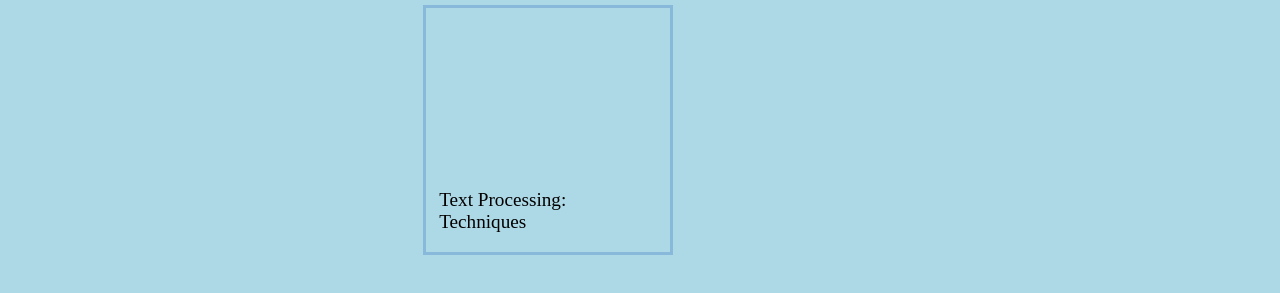
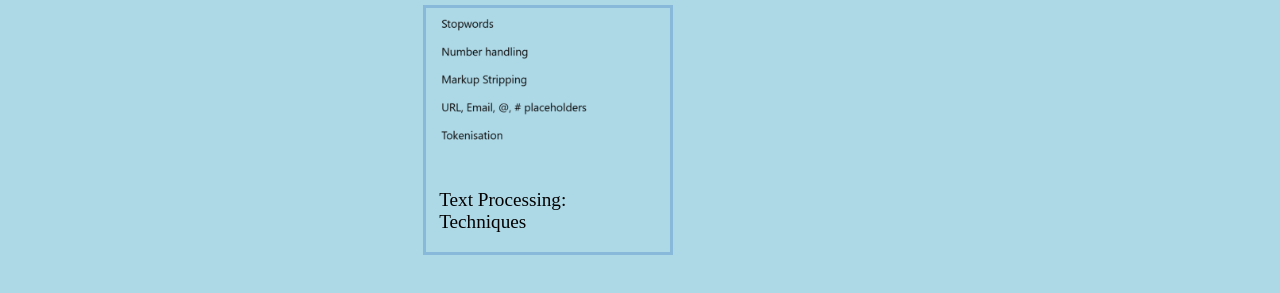
Before and after one commit to DavidNaray/PersonalWebsite, a plain HTML site: page Projects/Projects.html in a window 1280 px wide. Shown: the part 279-572 px from the top of the page. Drawn offline with Linux system fonts and the light colour scheme.

Commit message:
new icon

```diff
--- a/Projects/Projects.css
+++ b/Projects/Projects.css
@@ -202,6 +202,15 @@ body{
 
 }
 
+#txtprocess{
+  /* background-color: transparent; */
+  background-image: url("../icons/txtprocess.png");
+  background-size: contain;
+  background-position: center;
+  background-repeat: no-repeat;
+
+}
+
 .BText{
   padding:1vw;
   display: flex;
--- a/Projects/Projects.html
+++ b/Projects/Projects.html
@@ -41,7 +41,7 @@
                 <div class="BText">AI: Backpropogation & Gradient Descent</div>
             </div>
             <div class="ProjectBillboard" param="txtPrcss">
-                <div ></div>
+                <div id="txtprocess"></div>
                 <div class="BText">Text Processing: Techniques</div>
             </div>
         </div>
```
Also changed, not shown: icons/txtprocess.png (added).
